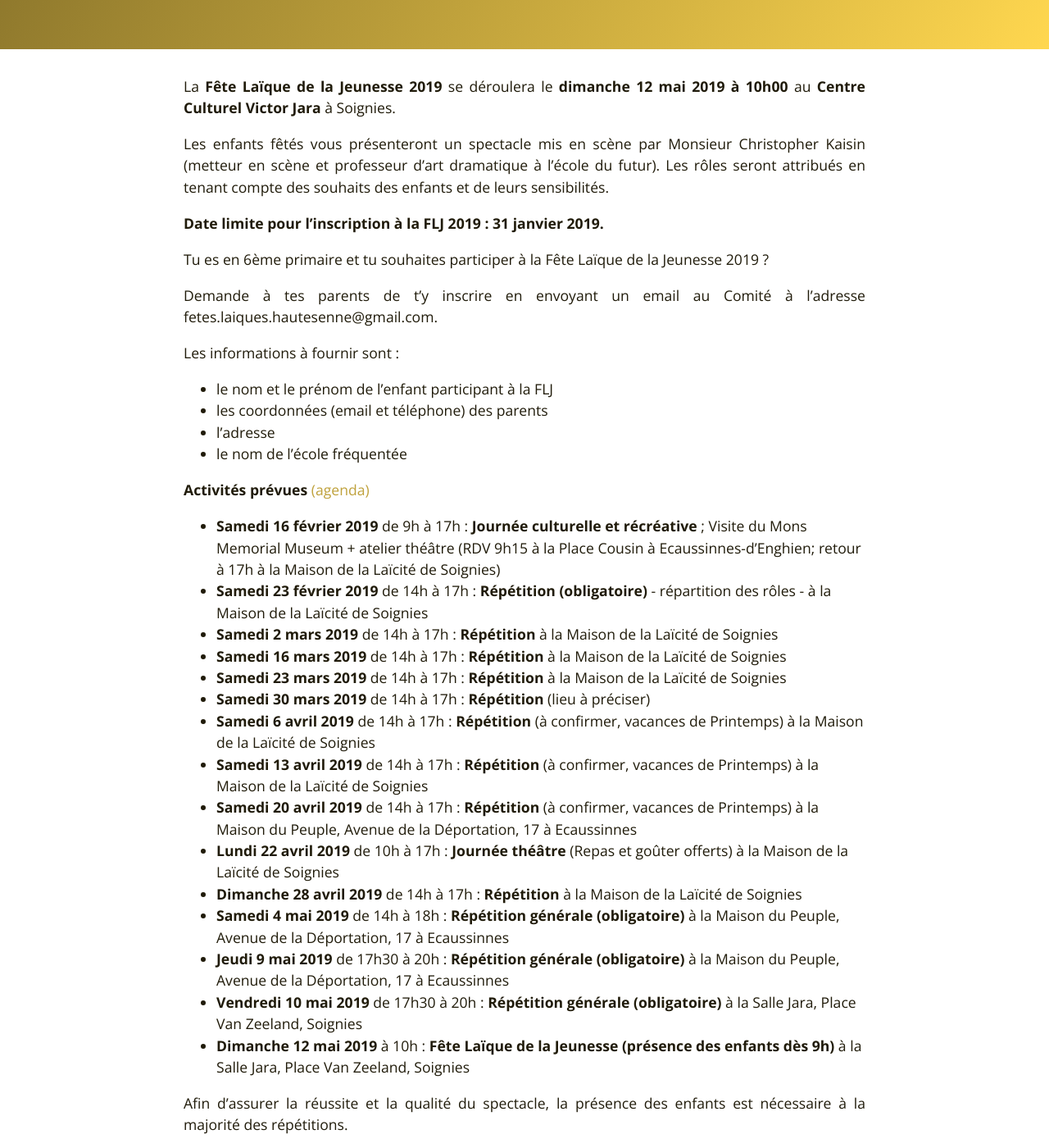
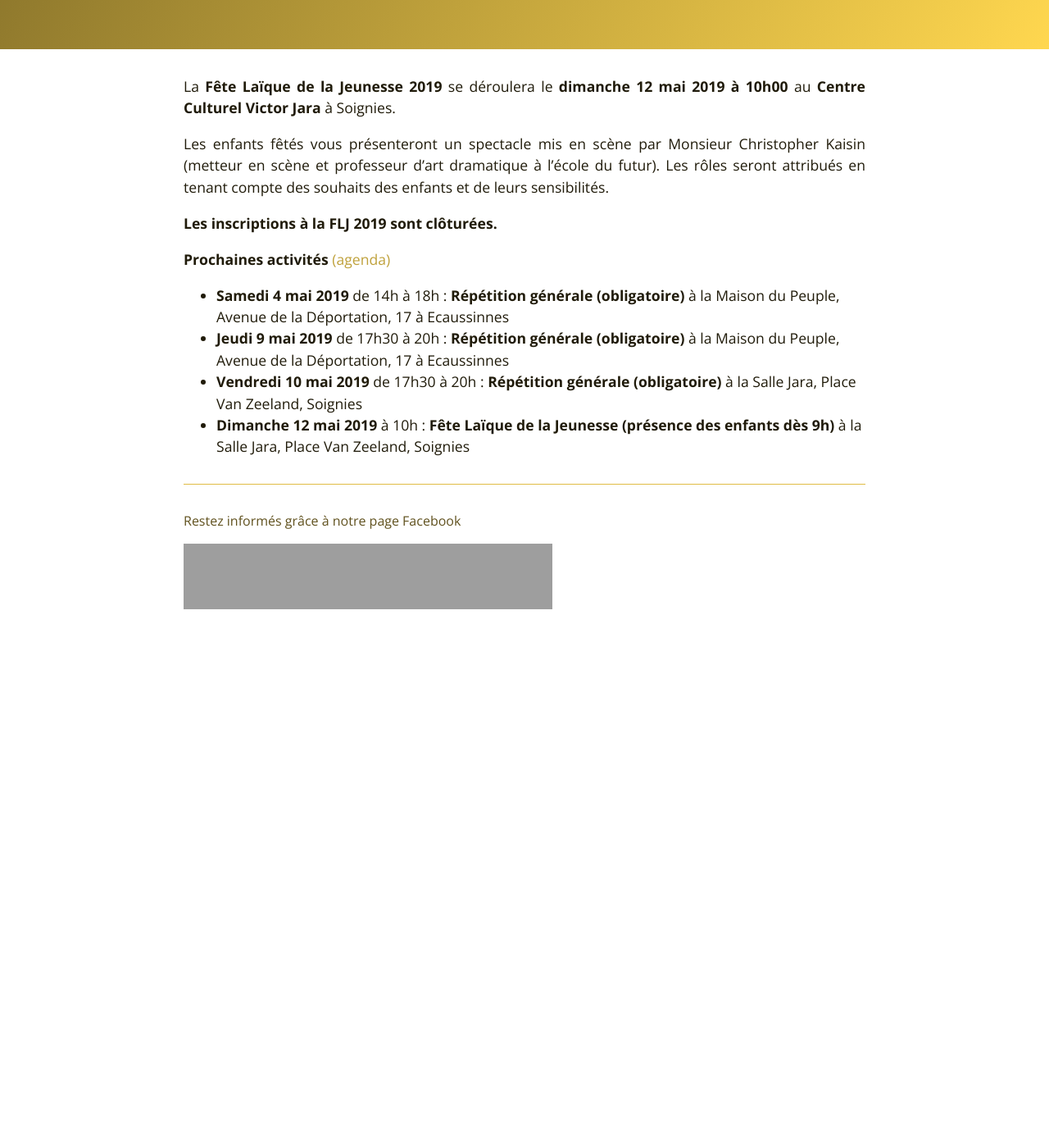
Before and after one commit to flj-hautesenne/website, a Jekyll site: the page built from flj-2019.md, in a window 1280 px wide and 1400 px high, scrolled down 323 px. Shown: the whole window at 82% size. Built offline with Jekyll 4.4.1, drawn with Linux system fonts in a browser that asks for light colours; after the commit the page ends 1104 px from its top, so only the background shows below that; grey boxes are pictures that could not be loaded.

Commit message:
Update flj-2019.md

```diff
--- a/flj-2019.md
+++ b/flj-2019.md
@@ -7,34 +7,11 @@ La **Fête Laïque de la Jeunesse 2019** se déroulera le **dimanche 12 mai 2019
 
 Les enfants fêtés vous présenteront un spectacle mis en scène par Monsieur Christopher Kaisin (metteur en scène et professeur d'art dramatique à l'école du futur). Les rôles seront attribués en tenant compte des souhaits des enfants et de leurs sensibilités.
 
-**Date limite pour l'inscription à la FLJ 2019 : 31 janvier 2019.**
+**Les inscriptions à la FLJ 2019 sont clôturées.**
 
-Tu es en 6ème primaire et tu souhaites participer à la Fête Laïque de la Jeunesse 2019 ?
+**Prochaines activités** [(agenda)](/calendrier.html)
 
-Demande à tes parents de t'y inscrire en envoyant un email au Comité à l'adresse fetes.laiques.hautesenne@gmail.com.
-
-Les informations à fournir sont :
-* le nom et le prénom de l'enfant participant à la FLJ
-* les coordonnées (email et téléphone) des parents
-* l'adresse
-* le nom de l'école fréquentée
-
-**Activités prévues** [(agenda)](/calendrier.html)
-
-* **Samedi 16 février 2019** de 9h à 17h : **Journée culturelle et récréative** ; Visite du Mons Memorial Museum + atelier théâtre (RDV 9h15 à la Place Cousin à Ecaussinnes-d'Enghien; retour à 17h à la Maison de la Laïcité de Soignies)
-* **Samedi 23 février 2019** de 14h à 17h : **Répétition (obligatoire)** - répartition des rôles - à la Maison de la Laïcité de Soignies
-* **Samedi 2 mars 2019** de 14h à 17h : **Répétition** à la Maison de la Laïcité de Soignies
-* **Samedi 16 mars 2019** de 14h à 17h : **Répétition** à la Maison de la Laïcité de Soignies
-* **Samedi 23 mars 2019** de 14h à 17h : **Répétition** à la Maison de la Laïcité de Soignies
-* **Samedi 30 mars 2019** de 14h à 17h : **Répétition** (lieu à préciser)
-* **Samedi 6 avril 2019** de 14h à 17h : **Répétition** (à confirmer, vacances de Printemps) à la Maison de la Laïcité de Soignies
-* **Samedi 13 avril 2019** de 14h à 17h : **Répétition** (à confirmer, vacances de Printemps) à la Maison de la Laïcité de Soignies
-* **Samedi 20 avril 2019** de 14h à 17h : **Répétition** (à confirmer, vacances de Printemps) à la Maison du Peuple, Avenue de la Déportation, 17 à Ecaussinnes
-* **Lundi 22 avril 2019** de 10h à 17h : **Journée théâtre** (Repas et goûter offerts) à la Maison de la Laïcité de Soignies
-* **Dimanche 28 avril 2019** de 14h à 17h : **Répétition** à la Maison de la Laïcité de Soignies
 * **Samedi 4 mai 2019** de 14h à 18h : **Répétition générale (obligatoire)** à la Maison du Peuple, Avenue de la Déportation, 17 à Ecaussinnes
 * **Jeudi 9 mai 2019** de 17h30 à 20h : **Répétition générale (obligatoire)** à la Maison du Peuple, Avenue de la Déportation, 17 à Ecaussinnes
 * **Vendredi 10 mai 2019** de 17h30 à 20h : **Répétition générale (obligatoire)** à la Salle Jara, Place Van Zeeland, Soignies
 * **Dimanche 12 mai 2019** à 10h : **Fête Laïque de la Jeunesse (présence des enfants dès 9h)** à la Salle Jara, Place Van Zeeland, Soignies
-
-Afin d’assurer la réussite et la qualité du spectacle, la présence des enfants est nécessaire à la majorité des répétitions.
```
